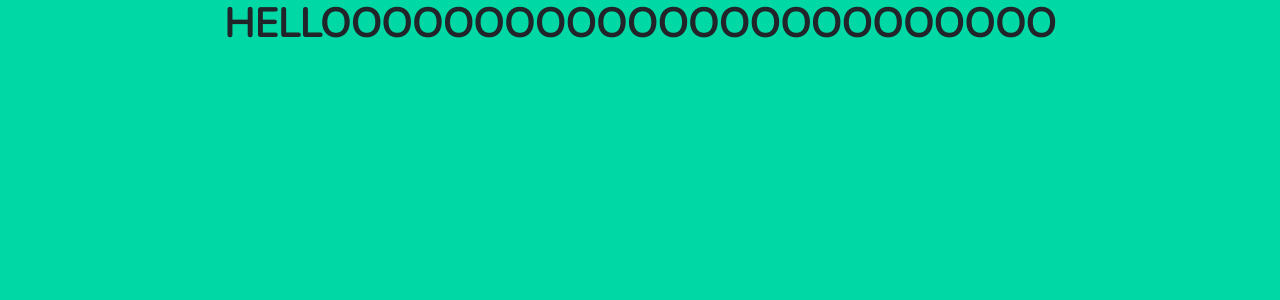
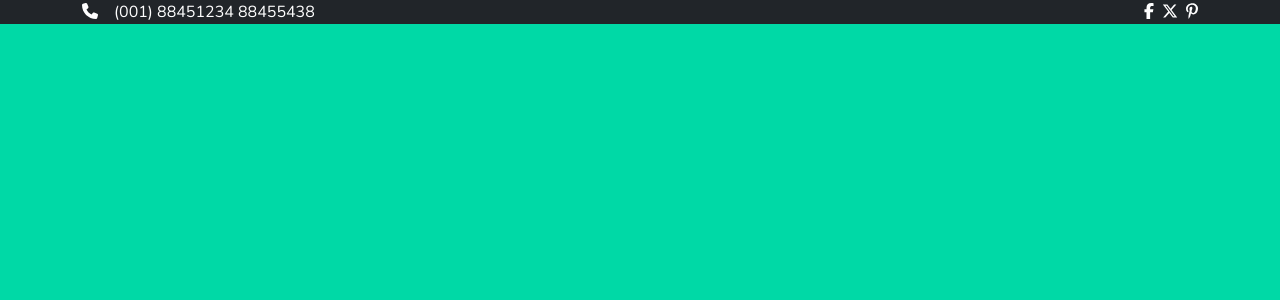
Before and after one commit to antoniodalterio/proj-html-vuejs, a Vue app: page / in a window 1280 px wide. Shown: the top 300 px of the page. Built offline with nearby package versions, Linux system fonts and the light colour scheme.

Commit message:
feat: HeaderTop

```diff
--- a/src/App.vue
+++ b/src/App.vue
@@ -1,9 +1,14 @@
-<script></script>
+<script>
+import HeaderApp from './components/HeaderApp.vue';
+export default {
+  components: {
+    HeaderApp,
+  },
+};
+</script>
 
 <template>
-  <h1 class="text-center text-uppercase fw-bolder">
-    helloooooooooooooooooooooooo
-  </h1>
+  <HeaderApp></HeaderApp>
 </template>
 
 <style></style>
--- /dev/null
+++ b/src/assets/scss/_partials/_reset.scss
@@ -0,0 +1,3 @@
+a {
+  all: unset;
+}
--- a/src/assets/scss/style.scss
+++ b/src/assets/scss/style.scss
@@ -1,8 +1,9 @@
+// import Bootstrap
+@use 'bootstrap/scss/bootstrap';
+
 @use '_partials/variables' as *;
 @use '_partials/common' as *;
-
-// import Bootstrap
-@import 'bootstrap/scss/bootstrap';
+@use '_partials/reset' as *;
 
 body {
   background-color: $bg-body;
--- a/src/components/HeaderApp.vue
+++ b/src/components/HeaderApp.vue
@@ -1,2 +1,15 @@
-<script></script>
-<template></template>
+<script>
+import HeaderTop from './components-header/HeaderTop.vue';
+import HeaderBottom from './components-header/HeaderBottom.vue';
+export default {
+  name: 'HeaderApp',
+  components: {
+    HeaderTop,
+    HeaderBottom,
+  },
+};
+</script>
+<template>
+  <HeaderTop></HeaderTop>
+  <HeaderBottom></HeaderBottom>
+</template>
--- a/src/components/components-header/HeaderBottom.vue
+++ b/src/components/components-header/HeaderBottom.vue
@@ -1,2 +1,6 @@
-<script></script>
+<script>
+export default {
+  name: 'HeaderBottom',
+};
+</script>
 <template></template>
--- a/src/components/components-header/HeaderTop.vue
+++ b/src/components/components-header/HeaderTop.vue
@@ -1,2 +1,41 @@
-<script></script>
-<template></template>
+<script>
+export default {
+  name: 'HeaderTop',
+  data() {
+    return {};
+  },
+};
+</script>
+<template>
+  <header class="bg-dark text-white py -1">
+    <!-- contenitore HeaderTop -->
+    <div class="container d-flex justify-content-between align-items-center">
+      <!-- div col 1 -->
+      <div>
+        <span><font-awesome-icon icon="fa-solid fa-phone" /></span>
+        <span class="mx-3">(001) 88451234 88455438</span>
+      </div>
+      <!-- div col 1 -->
+
+      <!-- ul col 2 socials -->
+      <ul class="d-flex m-0 gap-2">
+        <!-- facebook -->
+        <li class="list-group">
+          <a href="#"><font-awesome-icon icon="fa-brands fa-facebook-f" /></a>
+        </li>
+
+        <!-- x-Twitter -->
+        <li class="list-group">
+          <a href="#"><font-awesome-icon icon="fa-brands fa-x-twitter" /></a>
+        </li>
+
+        <!-- pinterest -->
+        <li class="list-group">
+          <a href="#"><font-awesome-icon icon="fa-brands fa-pinterest-p" /></a>
+        </li>
+      </ul>
+      <!-- ul col 2 socials -->
+    </div>
+    <!-- contenitore HeaderTop -->
+  </header>
+</template>
--- a/src/main.js
+++ b/src/main.js
@@ -14,8 +14,12 @@ import { library } from '@fortawesome/fontawesome-svg-core';
 import { FontAwesomeIcon } from '@fortawesome/vue-fontawesome';
 
 /* import specific icons */
+import { faPhone } from '@fortawesome/free-solid-svg-icons';
+import { faFacebookF } from '@fortawesome/free-brands-svg-icons';
+import { faXTwitter } from '@fortawesome/free-brands-svg-icons';
+import { faPinterestP } from '@fortawesome/free-brands-svg-icons';
 
 /* add icons to the library */
-library.add();
+library.add(faPhone, faFacebookF, faXTwitter, faPinterestP);
 
 createApp(App).component('font-awesome-icon', FontAwesomeIcon).mount('#app');
```
